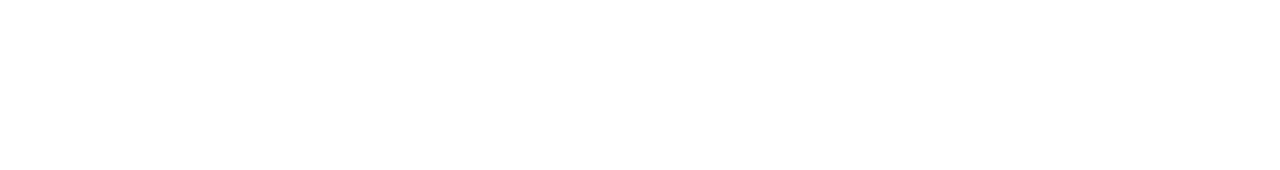
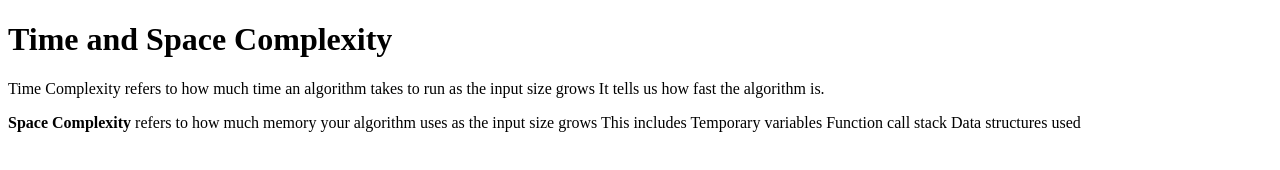
Before and after one commit to acciojob/time-and-space-complexity-SagarKumarMathuri, a website: page main.html in a window 1280 px wide. Drawn offline with Linux system fonts and the light colour scheme.

Commit message:
created a submission

```diff
--- a/main.html
+++ b/main.html
@@ -8,6 +8,9 @@
 
 <body>
 	<!-- the entire body must be written by student -->
+	<h1>Time and Space Complexity</h1>
+	<p>Time Complexity refers to how much time an algorithm takes to run as the input size grows It tells us how fast the algorithm is.</p>
+	<p> <b>Space Complexity </b> refers to how much memory  your algorithm uses as the input size grows This includes Temporary variables Function call stack Data structures used </p>
     <script type="text/javascript" src="./script.js">
 </script>
 
```
